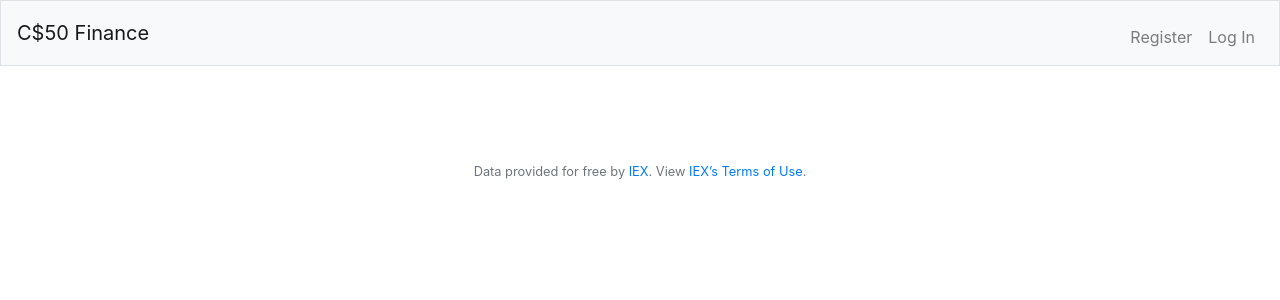
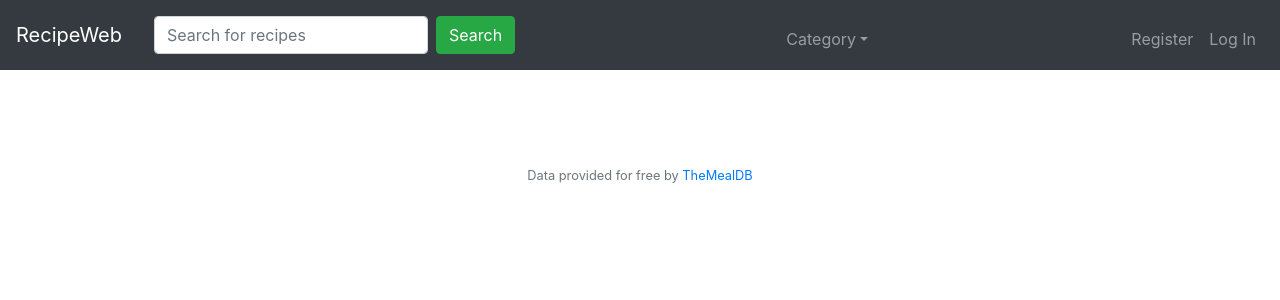
Before and after one commit to Spoonzio/RecipeWeb, a Python web app: template templates/layout.html in a window 1280 px wide. Shown: the top 300 px of the page. Run offline with Jinja, Linux system fonts and the light colour scheme; the template is opened without the code that fills it, so the values that code supplies are empty; some libraries are stand-ins or nearby versions.

Commit message:
Add files via upload
Completed Nav bar and footer for Layout
Added carousels and groups Index

```diff
--- a/templates/layout.html
+++ b/templates/layout.html
@@ -3,7 +3,6 @@
 <html lang="en">
 
     <head>
-
         <!-- Required meta tags -->
         <meta charset="utf-8">
         <meta name="viewport" content="width=device-width, initial-scale=1, shrink-to-fit=no">
@@ -12,7 +11,7 @@
         <link href="https://maxcdn.bootstrapcdn.com/bootstrap/4.1.3/css/bootstrap.min.css" rel="stylesheet">
 
         <!-- https://favicon.io/emoji-favicons/money-mouth-face/ -->
-        <link href="/static/favicon.ico" rel="icon">
+        <link href="/static/icon.png" rel="icon">
 
         <link href="/static/styles.css" rel="stylesheet">
 
@@ -20,26 +19,43 @@
         <script src="https://cdnjs.cloudflare.com/ajax/libs/popper.js/1.14.3/umd/popper.min.js"></script>
         <script src="https://maxcdn.bootstrapcdn.com/bootstrap/4.1.3/js/bootstrap.min.js"></script>
 
-        <title>C$50 Finance: {% block title %}{% endblock %}</title>
+        <title>RecipeWeb: {% block title %}{% endblock %}</title>
 
     </head>
 
     <body>
 
-        <nav class="navbar navbar-expand-md navbar-light bg-light border">
-            <a class="navbar-brand" href="/"><span class="blue">C</span><span class="red">$</span><span class="yellow">5</span><span class="green">0</span> <span class="red">Finance</span></a>
+        <nav class="navbar navbar-expand-sm bg-dark navbar-dark">
+            <div class="logo">
+                <a class="navbar-brand" href="/" title="Home">RecipeWeb</a>
+            </div>
+
             <button aria-controls="navbar" aria-expanded="false" aria-label="Toggle navigation" class="navbar-toggler" data-target="#navbar" data-toggle="collapse" type="button">
                 <span class="navbar-toggler-icon"></span>
             </button>
+
+            <nav class="navbar navbar-expand-sm bg-dark navbar-dark">
+                <form class="form-inline" action="/action_page.php">
+                    <input class="form-control mr-sm-2" type="text" placeholder="Search for recipes" name ="search">
+                    <button class="btn btn-success" type="submit">Search</button>
+                </form>
+            </nav>
+
             <div class="collapse navbar-collapse" id="navbar">
+                <ul class="navbar-nav ml-auto mt-2">
+                    <li class="nav-item dropdown">
+                        <a class="nav-link dropdown-toggle" href="###########" id="navbardrop" data-toggle="dropdown">Category</a>
+                        <div class="dropdown-menu">
+                            <a class="dropdown-item" href="##########">Link 1</a>
+                            <a class="dropdown-item" href="###########">Link 2</a>
+                            <a class="dropdown-item" href="###########">Link 3</a>
+                        </div>
+                    </li>
+                </ul>
+
                 {% if session.user_id %}
                     <ul class="navbar-nav mr-auto mt-2">
-                        <li class="nav-item"><a class="nav-link" href="/quote">Quote</a></li>
-                        <li class="nav-item"><a class="nav-link" href="/buy">Buy</a></li>
-                        <li class="nav-item"><a class="nav-link" href="/sell">Sell</a></li>
-                        <li class="nav-item"><a class="nav-link" href="/history">History</a></li>
-                    </ul>
-                    <ul class="navbar-nav ml-auto mt-2">
+                        <li class="nav-item"><a class="nav-link" href="/saved">Saved</a></li>
                         <li class="nav-item"><a class="nav-link" href="/logout">Log Out</a></li>
                     </ul>
                 {% else %}
@@ -48,7 +64,9 @@
                         <li class="nav-item"><a class="nav-link" href="/login">Log In</a></li>
                     </ul>
                 {% endif %}
+
             </div>
+
         </nav>
 
         {% if get_flashed_messages() %}
@@ -64,7 +82,7 @@
         </main>
 
         <footer class="small text-center text-muted">
-            Data provided for free by <a href="https://iextrading.com/developer">IEX</a>. View <a href="https://iextrading.com/api-exhibit-a/">IEX’s Terms of Use</a>.
+            Data provided for free by <a href="https://www.themealdb.com/">TheMealDB</a>
         </footer>
 
     </body>
```
Also changed, not shown: templates/index.html (+43 -30 lines).
